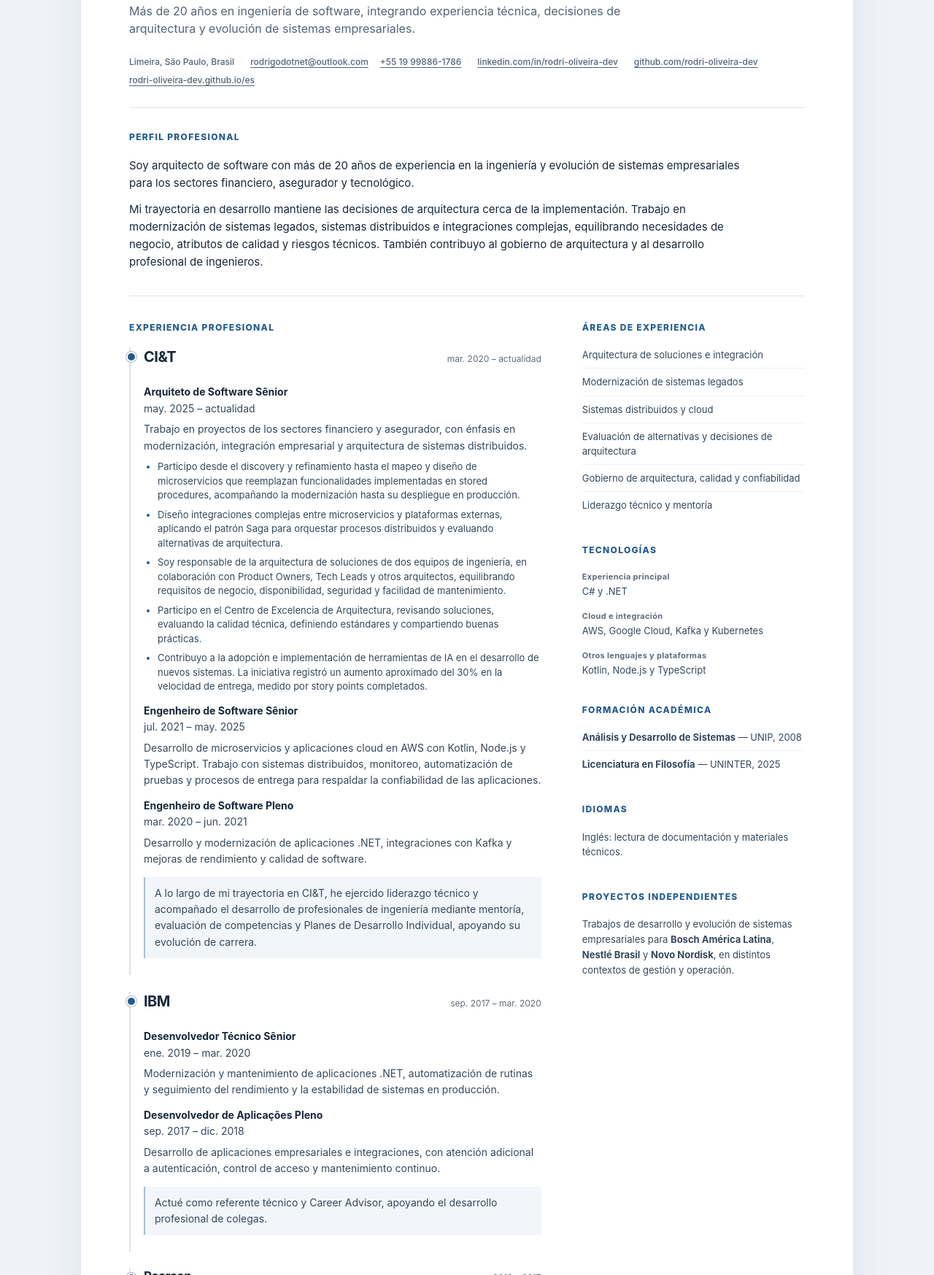
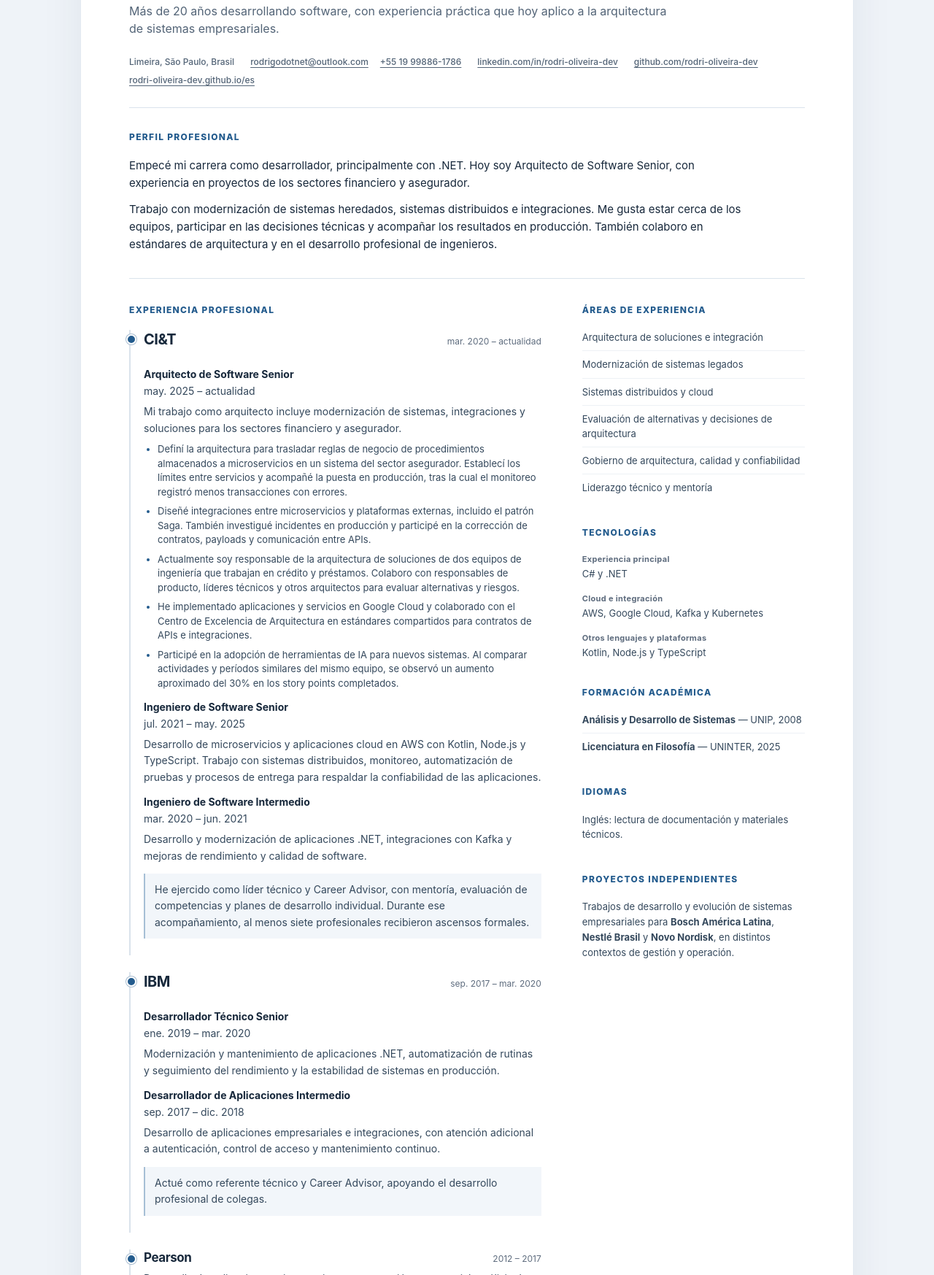
Before and after one commit to rodri-oliveira-dev/rodri-oliveira-dev.github.io, a plain HTML site: page es/curriculo/index.html in a window 1280 px wide. Shown: the part 287-2034 px from the top of the page at 73% size. Drawn offline with Linux system fonts and the light colour scheme.

Commit message:
docs(portfolio): update natural narrative in es/curriculo/index.html

```diff
--- a/es/curriculo/index.html
+++ b/es/curriculo/index.html
@@ -91,7 +91,7 @@
       <p class="eyebrow">Currículum profesional</p>
       <h1>Rodrigo de Oliveira</h1>
       <p class="position">Arquitecto de Software Senior</p>
-      <p class="positioning">Más de 20 años en ingeniería de software, integrando experiencia técnica, decisiones de arquitectura y evolución de sistemas empresariales.</p>
+      <p class="positioning">Más de 20 años desarrollando software, con experiencia práctica que hoy aplico a la arquitectura de sistemas empresariales.</p>
       <address class="contact">
         <ul>
           <li>Limeira, São Paulo, Brasil</li>
@@ -104,8 +104,8 @@
     </header>
     <section class="profile" aria-labelledby="perfil">
       <h2 id="perfil">Perfil profesional</h2>
-      <p>Soy arquitecto de software con más de 20 años de experiencia en la ingeniería y evolución de sistemas empresariales para los sectores financiero, asegurador y tecnológico.</p>
-      <p>Mi trayectoria en desarrollo mantiene las decisiones de arquitectura cerca de la implementación. Trabajo en modernización de sistemas legados, sistemas distribuidos e integraciones complejas, equilibrando necesidades de negocio, atributos de calidad y riesgos técnicos. También contribuyo al gobierno de arquitectura y al desarrollo profesional de ingenieros.</p>
+      <p>Empecé mi carrera como desarrollador, principalmente con .NET. Hoy soy Arquitecto de Software Senior, con experiencia en proyectos de los sectores financiero y asegurador.</p>
+      <p>Trabajo con modernización de sistemas heredados, sistemas distribuidos e integraciones. Me gusta estar cerca de los equipos, participar en las decisiones técnicas y acompañar los resultados en producción. También colaboro en estándares de arquitectura y en el desarrollo profesional de ingenieros.</p>
     </section>
     <div class="columns">
       <div class="main-column">
@@ -114,24 +114,24 @@
           <article class="career-entry">
             <div class="entry-heading"><h3>CI&amp;T</h3><p class="date"><time datetime="2020-03">mar. 2020</time> – actualidad</p></div>
             <div class="role">
-              <div class="role-heading"><h4>Arquiteto de Software Sênior</h4><p class="date"><time datetime="2025-05">may. 2025</time> – actualidad</p></div>
-              <p>Trabajo en proyectos de los sectores financiero y asegurador, con énfasis en modernización, integración empresarial y arquitectura de sistemas distribuidos.</p>
+              <div class="role-heading"><h4>Arquitecto de Software Senior</h4><p class="date"><time datetime="2025-05">may. 2025</time> – actualidad</p></div>
+              <p>Mi trabajo como arquitecto incluye modernización de sistemas, integraciones y soluciones para los sectores financiero y asegurador.</p>
               <ul class="role-highlights">
-                <li>Participo desde el discovery y refinamiento hasta el mapeo y diseño de microservicios que reemplazan funcionalidades implementadas en stored procedures, acompañando la modernización hasta su despliegue en producción.</li>
-                <li>Diseño integraciones complejas entre microservicios y plataformas externas, aplicando el patrón Saga para orquestar procesos distribuidos y evaluando alternativas de arquitectura.</li>
-                <li>Soy responsable de la arquitectura de soluciones de dos equipos de ingeniería, en colaboración con Product Owners, Tech Leads y otros arquitectos, equilibrando requisitos de negocio, disponibilidad, seguridad y facilidad de mantenimiento.</li>
-                <li>Participo en el Centro de Excelencia de Arquitectura, revisando soluciones, evaluando la calidad técnica, definiendo estándares y compartiendo buenas prácticas.</li>
-                <li>Contribuyo a la adopción e implementación de herramientas de IA en el desarrollo de nuevos sistemas. La iniciativa registró un aumento aproximado del 30% en la velocidad de entrega, medido por story points completados.</li>
+                <li>Definí la arquitectura para trasladar reglas de negocio de procedimientos almacenados a microservicios en un sistema del sector asegurador. Establecí los límites entre servicios y acompañé la puesta en producción, tras la cual el monitoreo registró menos transacciones con errores.</li>
+                <li>Diseñé integraciones entre microservicios y plataformas externas, incluido el patrón Saga. También investigué incidentes en producción y participé en la corrección de contratos, payloads y comunicación entre APIs.</li>
+                <li>Actualmente soy responsable de la arquitectura de soluciones de dos equipos de ingeniería que trabajan en crédito y préstamos. Colaboro con responsables de producto, líderes técnicos y otros arquitectos para evaluar alternativas y riesgos.</li>
+                <li>He implementado aplicaciones y servicios en Google Cloud y colaborado con el Centro de Excelencia de Arquitectura en estándares compartidos para contratos de APIs e integraciones.</li>
+                <li>Participé en la adopción de herramientas de IA para nuevos sistemas. Al comparar actividades y períodos similares del mismo equipo, se observó un aumento aproximado del 30% en los story points completados.</li>
               </ul>
             </div>
-            <div class="role"><div class="role-heading"><h4>Engenheiro de Software Sênior</h4><p class="date"><time datetime="2021-07">jul. 2021</time> – <time datetime="2025-05">may. 2025</time></p></div><p>Desarrollo de microservicios y aplicaciones cloud en AWS con Kotlin, Node.js y TypeScript. Trabajo con sistemas distribuidos, monitoreo, automatización de pruebas y procesos de entrega para respaldar la confiabilidad de las aplicaciones.</p></div>
-            <div class="role"><div class="role-heading"><h4>Engenheiro de Software Pleno</h4><p class="date"><time datetime="2020-03">mar. 2020</time> – <time datetime="2021-06">jun. 2021</time></p></div><p>Desarrollo y modernización de aplicaciones .NET, integraciones con Kafka y mejoras de rendimiento y calidad de software.</p></div>
-            <p class="additional">A lo largo de mi trayectoria en CI&amp;T, he ejercido liderazgo técnico y acompañado el desarrollo de profesionales de ingeniería mediante mentoría, evaluación de competencias y Planes de Desarrollo Individual, apoyando su evolución de carrera.</p>
+            <div class="role"><div class="role-heading"><h4>Ingeniero de Software Senior</h4><p class="date"><time datetime="2021-07">jul. 2021</time> – <time datetime="2025-05">may. 2025</time></p></div><p>Desarrollo de microservicios y aplicaciones cloud en AWS con Kotlin, Node.js y TypeScript. Trabajo con sistemas distribuidos, monitoreo, automatización de pruebas y procesos de entrega para respaldar la confiabilidad de las aplicaciones.</p></div>
+            <div class="role"><div class="role-heading"><h4>Ingeniero de Software Intermedio</h4><p class="date"><time datetime="2020-03">mar. 2020</time> – <time datetime="2021-06">jun. 2021</time></p></div><p>Desarrollo y modernización de aplicaciones .NET, integraciones con Kafka y mejoras de rendimiento y calidad de software.</p></div>
+            <p class="additional">He ejercido como líder técnico y Career Advisor, con mentoría, evaluación de competencias y planes de desarrollo individual. Durante ese acompañamiento, al menos siete profesionales recibieron ascensos formales.</p>
           </article>
           <article class="career-entry">
             <div class="entry-heading"><h3>IBM</h3><p class="date"><time datetime="2017-09">sep. 2017</time> – <time datetime="2020-03">mar. 2020</time></p></div>
-            <div class="role"><div class="role-heading"><h4>Desenvolvedor Técnico Sênior</h4><p class="date"><time datetime="2019-01">ene. 2019</time> – <time datetime="2020-03">mar. 2020</time></p></div><p>Modernización y mantenimiento de aplicaciones .NET, automatización de rutinas y seguimiento del rendimiento y la estabilidad de sistemas en producción.</p></div>
-            <div class="role"><div class="role-heading"><h4>Desenvolvedor de Aplicações Pleno</h4><p class="date"><time datetime="2017-09">sep. 2017</time> – <time datetime="2018-12">dic. 2018</time></p></div><p>Desarrollo de aplicaciones empresariales e integraciones, con atención adicional a autenticación, control de acceso y mantenimiento continuo.</p></div>
+            <div class="role"><div class="role-heading"><h4>Desarrollador Técnico Senior</h4><p class="date"><time datetime="2019-01">ene. 2019</time> – <time datetime="2020-03">mar. 2020</time></p></div><p>Modernización y mantenimiento de aplicaciones .NET, automatización de rutinas y seguimiento del rendimiento y la estabilidad de sistemas en producción.</p></div>
+            <div class="role"><div class="role-heading"><h4>Desarrollador de Aplicaciones Intermedio</h4><p class="date"><time datetime="2017-09">sep. 2017</time> – <time datetime="2018-12">dic. 2018</time></p></div><p>Desarrollo de aplicaciones empresariales e integraciones, con atención adicional a autenticación, control de acceso y mantenimiento continuo.</p></div>
             <p class="additional">Actué como referente técnico y Career Advisor, apoyando el desarrollo profesional de colegas.</p>
           </article>
           <article class="career-entry compact"><div class="entry-heading"><h3>Pearson</h3><p class="date">2012 – 2017</p></div><p>Desarrollo de aplicaciones e integraciones para gestión empresarial, análisis de datos, franquicias, gamificación y distribución de contenido digital.</p></article>
```
